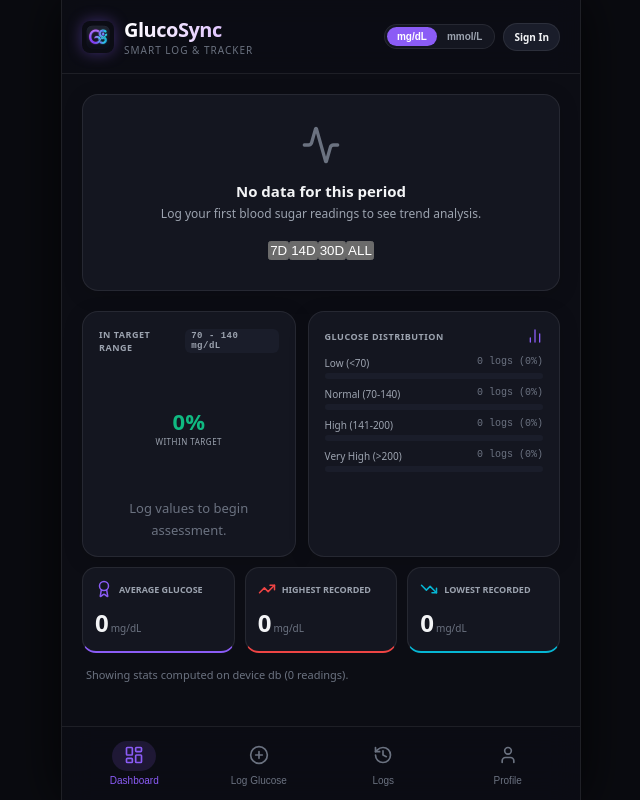
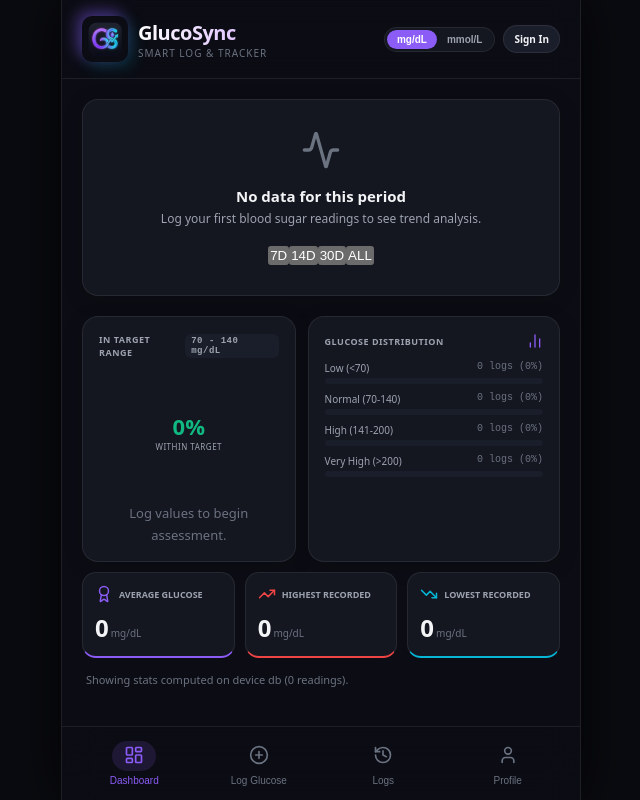
Before and after one commit to paragdekate/record.grasa, a React (Vite) app: page / in a window 1280 px wide. Shown: the whole page, without its empty margins (319-959 px from the left). Built offline with nearby package versions, Linux system fonts and the light colour scheme.

Commit message:
logo size update

```diff
--- a/src/App.tsx
+++ b/src/App.tsx
@@ -434,11 +434,11 @@ function App() {
             src="/logo.png"
             alt="GlucoSync Logo"
             style={{
-              width: '32px',
-              height: '32px',
-              borderRadius: '8px',
+              width: '46px',
+              height: '46px',
+              borderRadius: '10px',
               objectFit: 'cover',
-              boxShadow: '0 0 15px rgba(139, 92, 246, 0.4)'
+              boxShadow: '-5px -5px 15px rgba(139, 92, 246, 0.45), 5px 5px 15px rgba(6, 182, 212, 0.2)'
             }}
           />
           <div>
```
